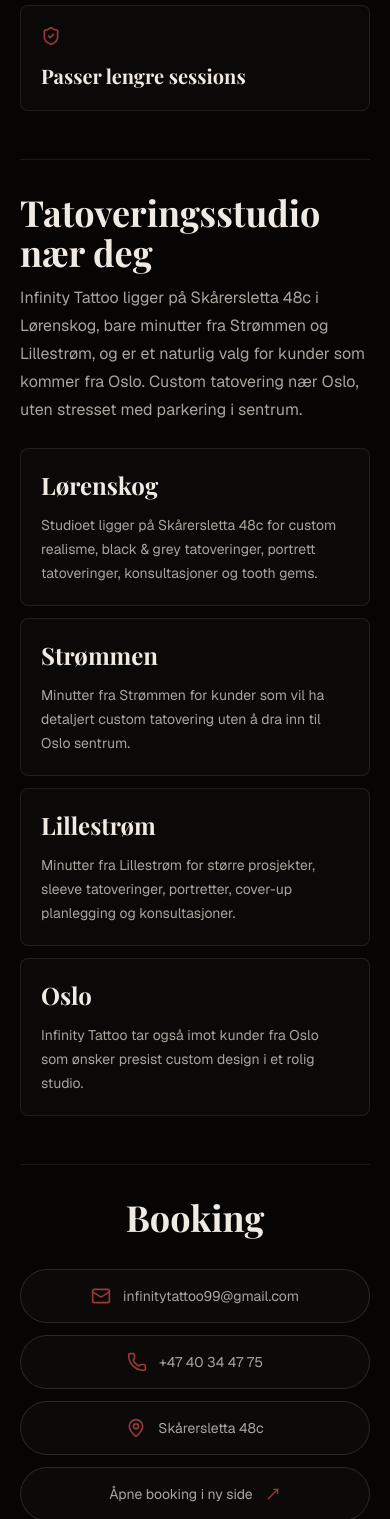
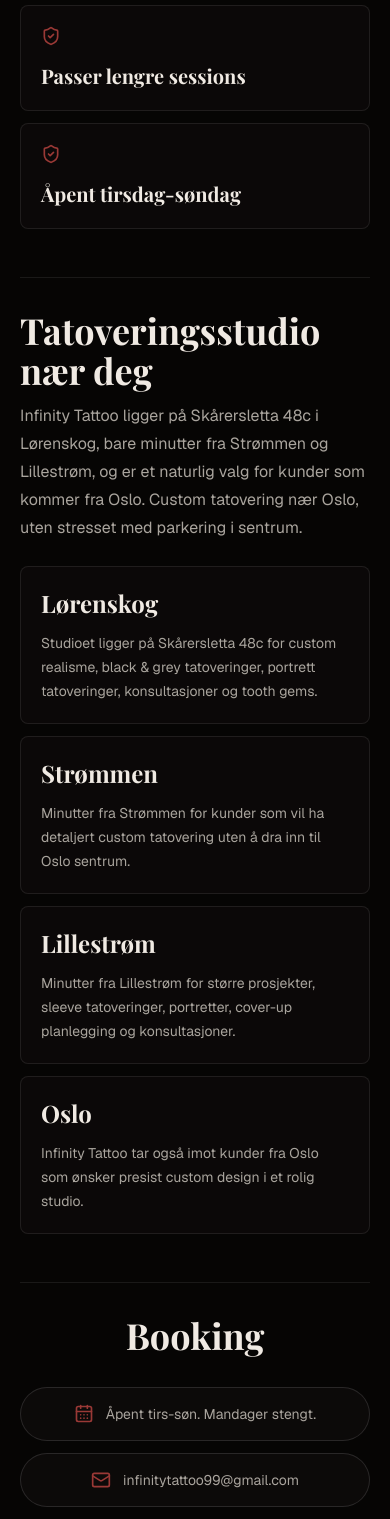
Before and after one commit to YmiaDKA/InfinityTattoo, a Next.js app: page / in a window 390 px wide. Shown: the part 6280-7799 px from the top of the page. Built offline with nearby package versions, Linux system fonts and the light colour scheme.

Commit message:
Add studio opening days

```diff
--- a/src/app/page.tsx
+++ b/src/app/page.tsx
@@ -153,6 +153,7 @@ const localBusinessJsonLd = {
   telephone: "+4740344775",
   email: "infinitytattoo99@gmail.com",
   priceRange: "NOK",
+  openingHours: "Tu-Su by appointment, Mo closed",
   address: {
     "@type": "PostalAddress",
     streetAddress: "Skårersletta 48c",
@@ -318,6 +319,14 @@ const faqItems: FaqItem[] = [
       freshFitness: "https://maps.app.goo.gl/MixgmVqLpSrBzwrU9",
       triaden: "https://maps.app.goo.gl/YW4AmZ3ZmcSbbQom8",
     },
+  },
+  {
+    questionEn: "When is the studio open?",
+    questionNo: "Når er studioet åpent?",
+    answerEn:
+      "Infinity Tattoo is open Tuesday to Sunday by appointment. Mondays are closed, so the easiest way to secure a time is to book through Linework or send your idea first.",
+    answerNo:
+      "Infinity Tattoo er åpent tirsdag til søndag etter avtale. Mandager er stengt, så den enkleste måten å sikre tid på er å booke gjennom Linework eller sende ideen din først.",
   },
 ];
 
@@ -755,7 +764,7 @@ export default function Home() {
             </div>
           </div>
 
-          <div className="grid gap-3 sm:grid-cols-3">
+          <div className="grid gap-3 sm:grid-cols-2">
             {[
               {
                 en: "Avoid city parking",
@@ -768,6 +777,10 @@ export default function Home() {
               {
                 en: "Built for longer sessions",
                 no: "Passer lengre sessions",
+              },
+              {
+                en: "Open Tuesday-Sunday",
+                no: "Åpent tirsdag-søndag",
               },
             ].map((item) => (
               <div
@@ -817,7 +830,14 @@ export default function Home() {
           <LocalizedText en="Booking" no="Booking" />
         </h2>
 
-        <div className="grid gap-3 md:grid-cols-2 lg:grid-cols-4">
+        <div className="grid gap-3 md:grid-cols-2 lg:grid-cols-3 xl:grid-cols-5">
+          <div className="motion-lift-subtle flex items-center justify-center gap-3 rounded-full border bg-card/60 p-4 text-sm text-muted-foreground">
+            <CalendarDaysIcon className="size-5 text-[color:var(--studio-red)]" />
+            <LocalizedText
+              en="Open Tue-Sun. Mondays closed."
+              no="Åpent tirs-søn. Mandager stengt."
+            />
+          </div>
           <a
             className="motion-lift-subtle flex items-center justify-center gap-3 rounded-full border bg-card/60 p-4 text-sm text-muted-foreground transition hover:bg-card hover:text-foreground"
             href="mailto:infinitytattoo99@gmail.com"
```
